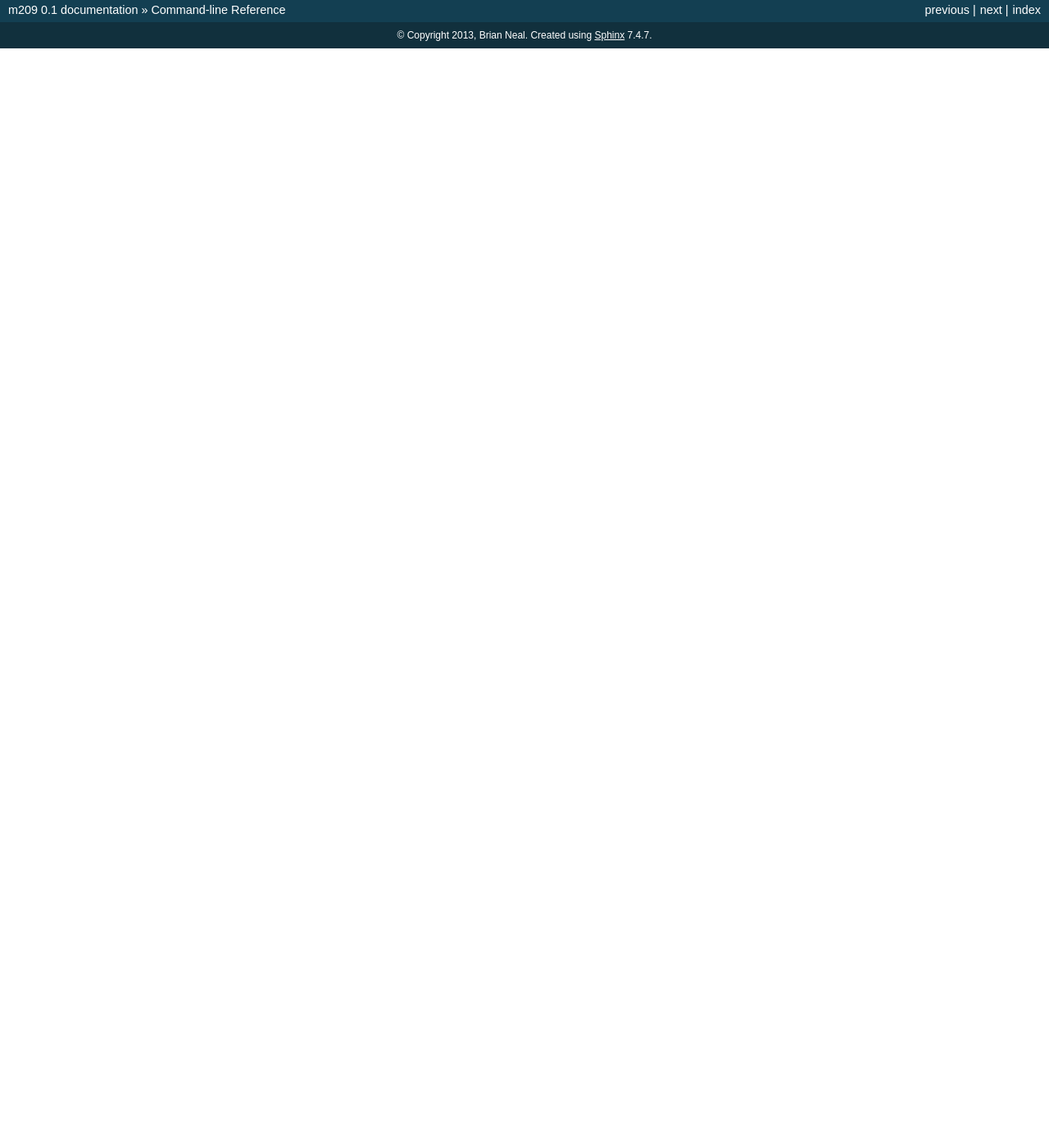
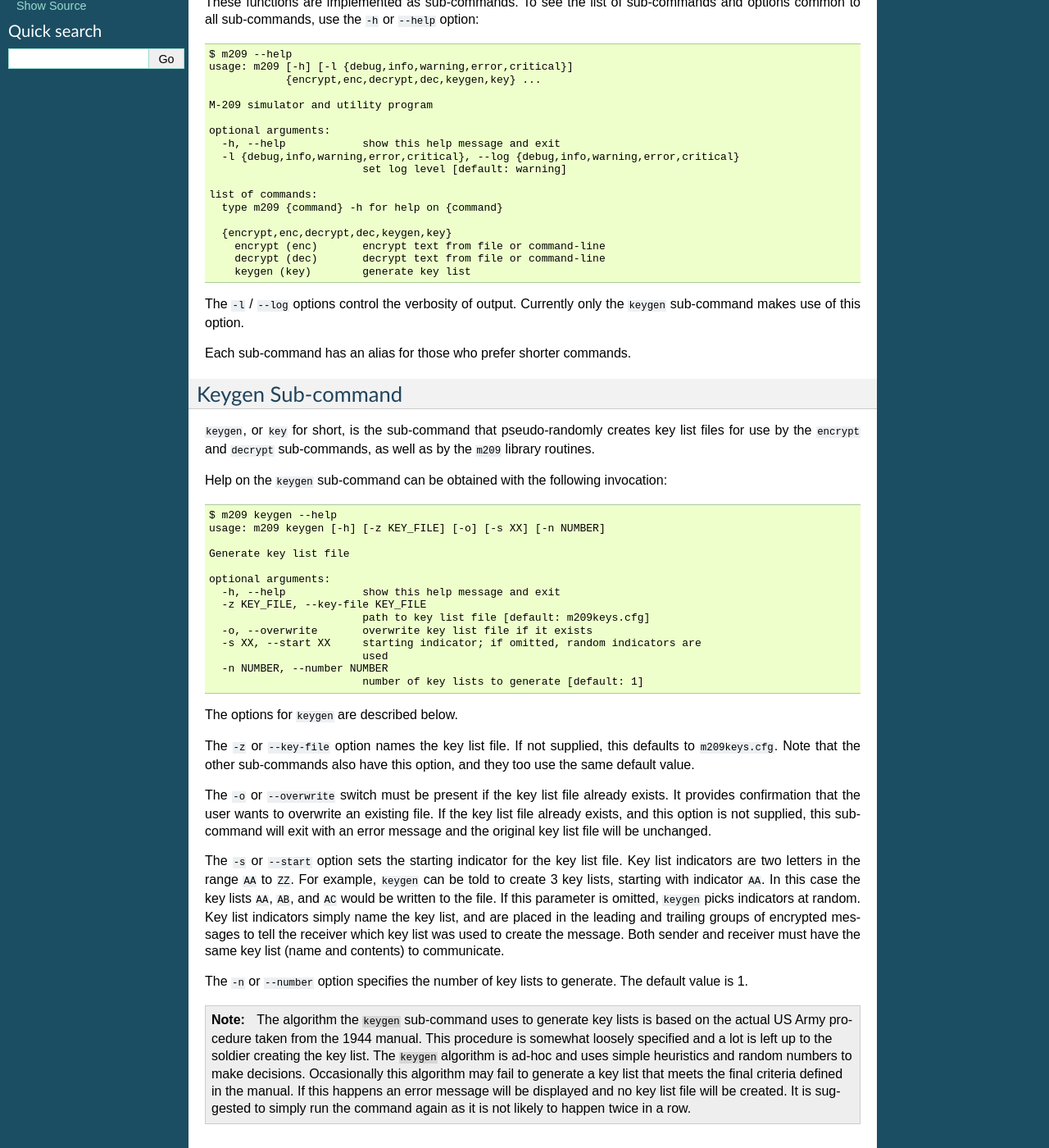
Before and after one commit to gremmie/m209, a Sphinx documentation site: the page built from docs/commandline.rst, in a window 1280 px wide and 1400 px high, scrolled down 273 px. Shown: the whole window at 82% size. Built offline with Sphinx 7.4.7, drawn with Linux system fonts in a browser that asks for light colours; before the commit the page ends 900 px from its top, so only the background shows below that; some of the changed text lies outside the part shown.

Commit message:
Added docs for the keygen sub-command.

```diff
--- a/docs/commandline.rst
+++ b/docs/commandline.rst
@@ -1,2 +1,101 @@
 Command-line Reference
 ======================
+
+Overview
+--------
+
+The ``m209`` command-line utility peforms three functions:
+
+* Creates key list files
+* Encrypts text, either given on the command line or read from a file
+* Decrypts text, either given on the command line or read from a file
+
+These functions are implemented as sub-commands. To see the list of
+sub-commands and options common to all sub-commands, use the ``-h`` or
+``--help`` option::
+
+   $ m209 --help
+   usage: m209 [-h] [-l {debug,info,warning,error,critical}]
+               {encrypt,enc,decrypt,dec,keygen,key} ...
+
+   M-209 simulator and utility program
+
+   optional arguments:
+     -h, --help            show this help message and exit
+     -l {debug,info,warning,error,critical}, --log {debug,info,warning,error,critical}
+                           set log level [default: warning]
+
+   list of commands:
+     type m209 {command} -h for help on {command}
+
+     {encrypt,enc,decrypt,dec,keygen,key}
+       encrypt (enc)       encrypt text from file or command-line
+       decrypt (dec)       decrypt text from file or command-line
+       keygen (key)        generate key list
+
+The ``-l`` / ``--log`` options control the verbosity of output. Currently only
+the ``keygen`` sub-command makes use of this option.
+
+Each sub-command has an alias for those who prefer shorter commands.
+
+Keygen Sub-command
+------------------
+
+``keygen``, or ``key`` for short, is the sub-command that pseudo-randomly
+creates key list files for use by the ``encrypt`` and ``decrypt`` sub-commands,
+as well as by the ``m209`` library routines.
+
+Help on the ``keygen`` sub-command can be obtained with the following
+invocation::
+
+   $ m209 keygen --help
+   usage: m209 keygen [-h] [-z KEY_FILE] [-o] [-s XX] [-n NUMBER]
+
+   Generate key list file
+
+   optional arguments:
+     -h, --help            show this help message and exit
+     -z KEY_FILE, --key-file KEY_FILE
+                           path to key list file [default: m209keys.cfg]
+     -o, --overwrite       overwrite key list file if it exists
+     -s XX, --start XX     starting indicator; if omitted, random indicators are
+                           used
+     -n NUMBER, --number NUMBER
+                           number of key lists to generate [default: 1]
+
+The options for ``keygen`` are described below.
+
+The ``-z`` or ``--key-file`` option names the key list file. If not supplied,
+this defaults to ``m209keys.cfg``. Note that the other sub-commands also have
+this option, and they too use the same default value.
+
+The ``-o`` or ``--overwrite`` switch must be present if the key list file
+already exists. It provides confirmation that the user wants to overwrite an
+existing file. If the key list file already exists, and this option is not
+supplied, this sub-command will exit with an error message and the original key
+list file will be unchanged.
+
+The ``-s`` or ``--start`` option sets the starting indicator for the key list
+file. Key list indicators are two letters in the range ``AA`` to ``ZZ``. For
+example, ``keygen`` can be told to create 3 key lists, starting with indicator
+``AA``.  In this case the key lists ``AA``, ``AB``, and ``AC`` would be written
+to the file. If this parameter is omitted, ``keygen`` picks indicators at
+random. Key list indicators simply name the key list, and are placed in the
+leading and trailing groups of encrypted messages to tell the receiver which
+key list was used to create the message. Both sender and receiver must have the
+same key list (name and contents) to communicate.
+
+The ``-n`` or ``--number`` option specifies the number of key lists to
+generate. The default value is 1.
+
+.. NOTE::
+
+   The algorithm the ``keygen`` sub-command uses to generate key lists is based
+   on the actual US Army procedure taken from the 1944 manual. This procedure
+   is somewhat loosely specified and a lot is left up to the soldier creating
+   the key list. The ``keygen`` algorithm is ad-hoc and uses simple heuristics
+   and random numbers to make decisions.  Occasionally this algorithm may fail
+   to generate a key list that meets the final criteria defined in the manual.
+   If this happens an error message will be displayed and no key list file will
+   be created. It is suggested to simply run the command again as it is not
+   likely to happen twice in a row.
```
